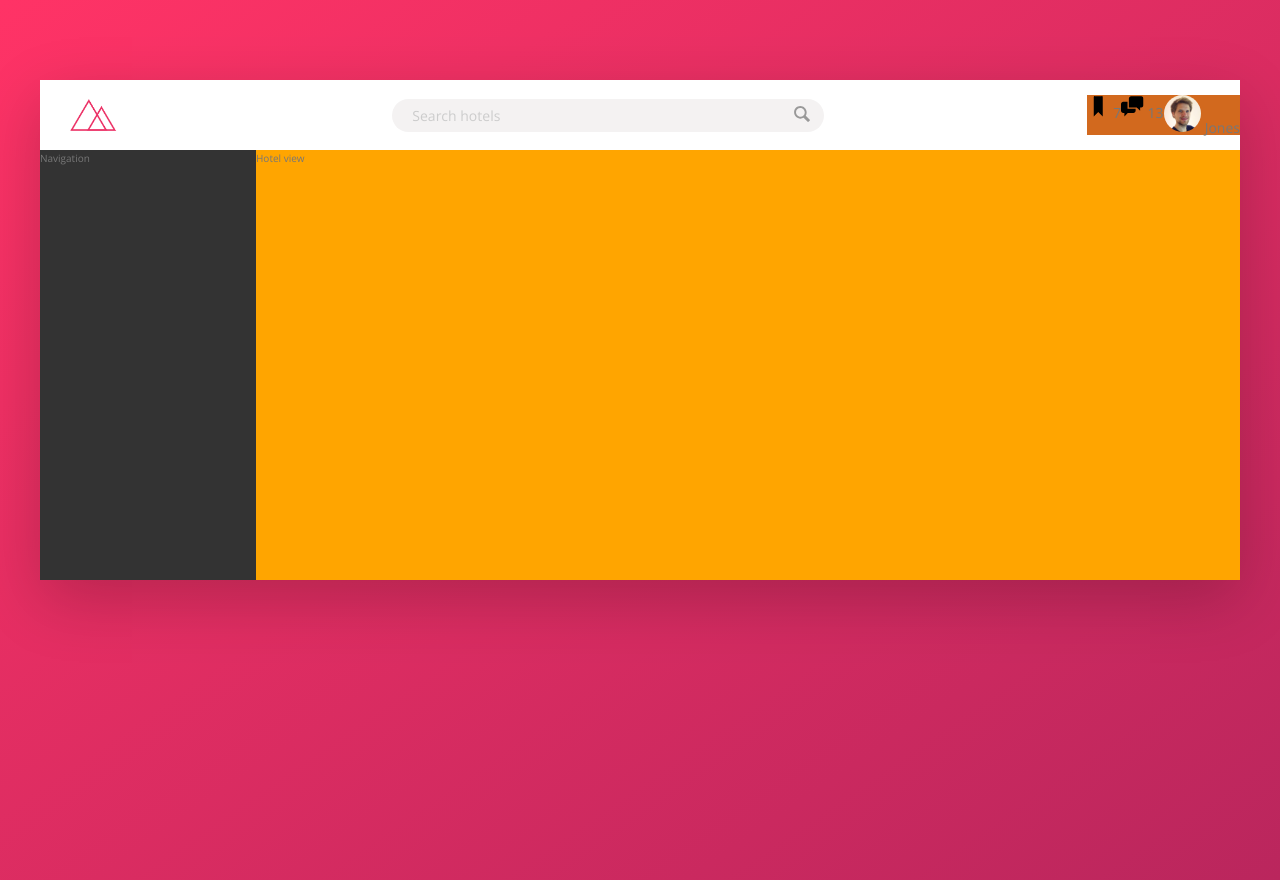
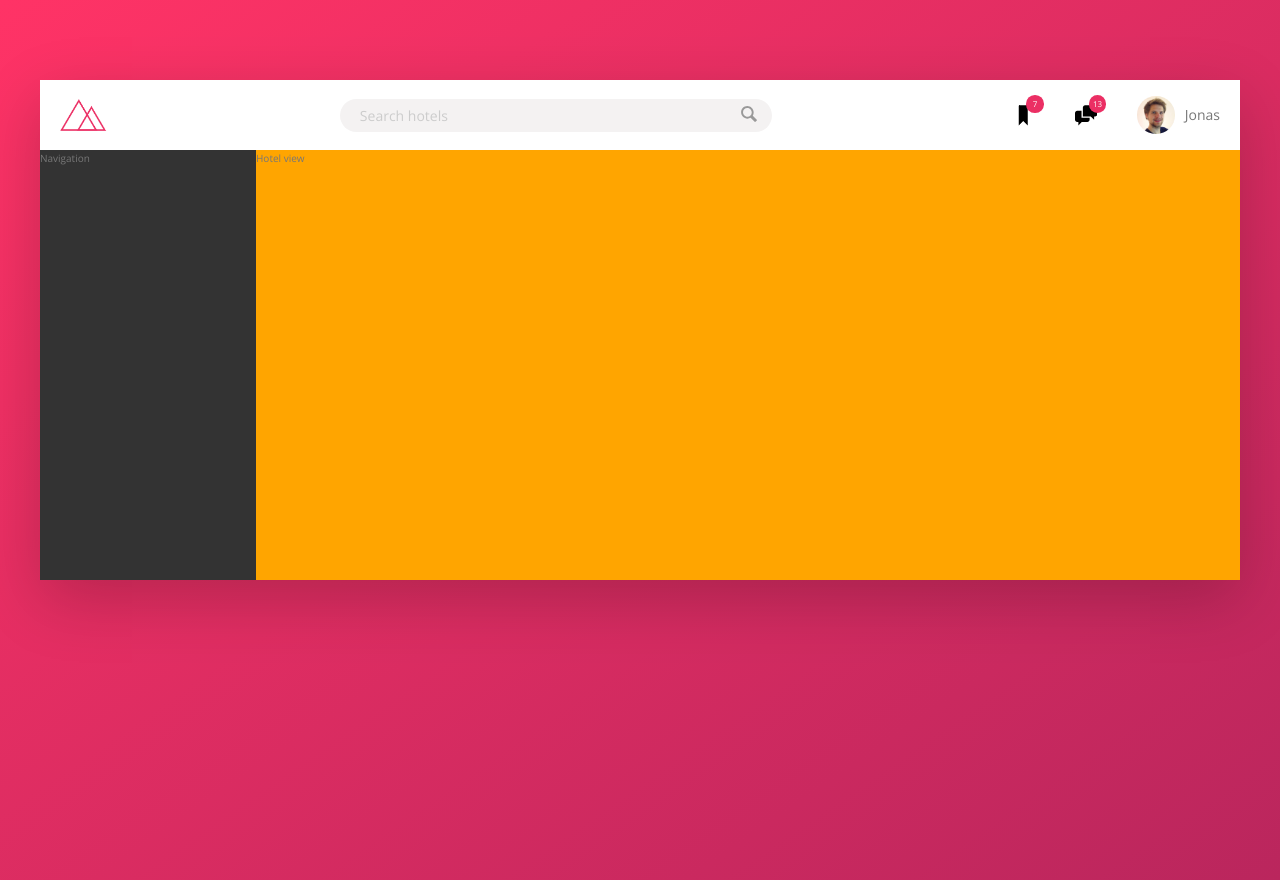
Before and after one commit to pjevic/Trilio-III, a website: page index.html in a window 1280 px wide. Drawn offline with nearby package versions, Linux system fonts and the light colour scheme.

Commit message:
User-nav

```diff
--- a/index.html
+++ b/index.html
@@ -38,7 +38,7 @@
                     </div>
                     <div class="user-nav__user">
                         <img src="img/user.jpg" alt="User photo" class="user-nav__user-photo">
-                        <span class="user-nav__notification">Jones</span>
+                        <span class="user-nav__user-name">Jonas</span>
                     </div>
 
                 </nav>
--- a/sass/_component.scss
+++ b/sass/_component.scss
@@ -2,7 +2,7 @@
 //////////////// LOGO
 .logo {
     height: 3.25rem;
-    margin-left: 3rem;
+    margin-left: 2rem;
 }
 
 //////////////// SEARCH
@@ -63,33 +63,54 @@
 
 //////////////// USER NAVIGATION
 .user-nav {
+    align-self: stretch;
     display: flex;
-    background-color: chocolate;
+    align-items: center;
+
+
+    & > * {
+        height: 100%;
+        padding: 0 2rem;
+        cursor: pointer;
+
+        display: flex;
+        align-items: center;
+    }
+
+    & > *:hover {
+        background-color: var(--color-gray-light-2);
+    }
 
     &__icon-box {
-
+        position: relative;
     }
 
     &__icon {
         height: 2.25rem;
         width: 2.25rem;
+        fill: var(--color--gray-dark-2);
     }
 
     &__notification {
+        font-size: .8rem;
+        height: 1.75rem;
+        width: 1.75rem;
+        border-radius: 50%;
+        background-color: var(--color-primary);
+        color: #fff;
+        position: absolute;
+        top: 1.5rem;
+        right: 1.1rem;
 
-    }
-
-    &__user {
-
+        display: flex;
+        justify-content: center;
+        align-items: center;
     }
 
     &__user-photo {
         height: 3.75rem;
         border-radius: 50%;
-    }
-
-    &__user-name {
-
+        margin-right: 1rem;
     }
 
 }
```
Also changed, not shown: css/style.css.
